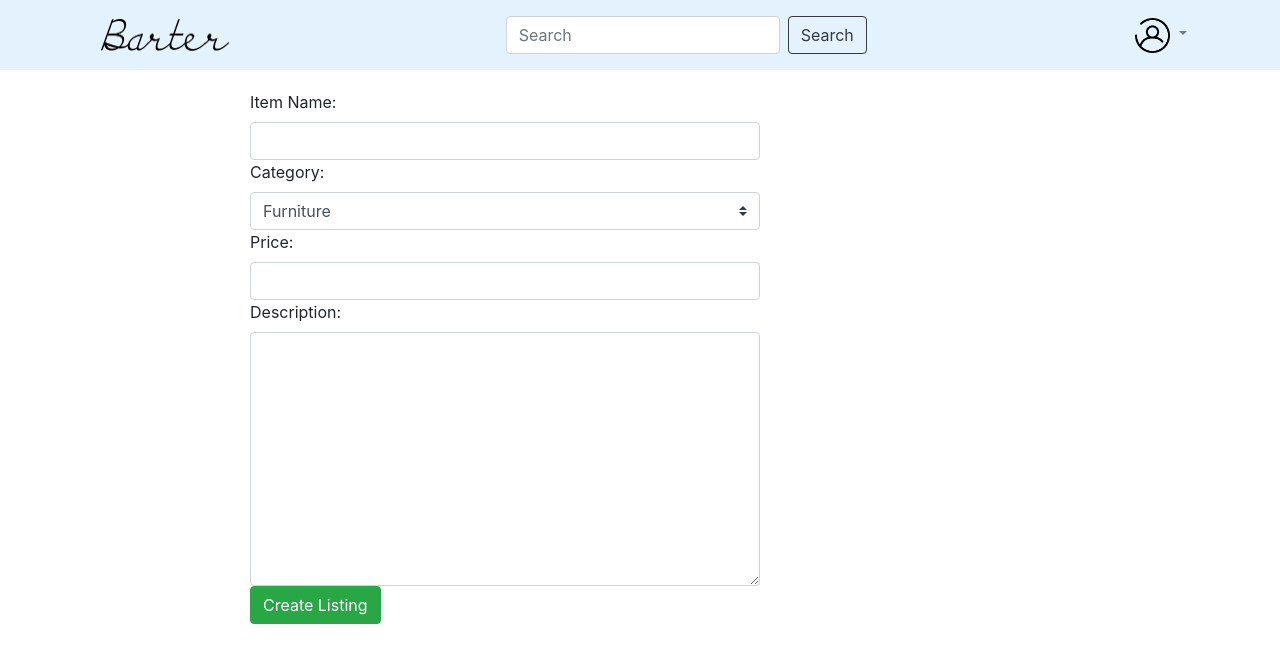
After one commit to Joseph-Q-Nguyen/Barter, a Django app: page /createlisting in a window 1280 px wide. The commit adds this page. Shown: the top 663 px of the page. Run offline with Django 3.2, Linux system fonts and the light colour scheme; some libraries are stand-ins or nearby versions.

Commit message:
added new listing page for logged in users

```diff
--- a/Barter/main_app/forms.py
+++ b/Barter/main_app/forms.py
@@ -29,3 +29,29 @@ class RegisterForm(forms.Form):
 			raise ValidationError("Email domain must belong to San Jose State University")
 		if password != confirm_password:
 			raise ValidationError("Passwords do not match.")
+
+class ListingForm(forms.Form):
+	FN = 'FN'
+	BK = 'BK'
+	ED = 'ED'
+	DG = 'DG'
+	AP = 'AP'
+	AC = 'AC'
+	SH = 'SH'
+	ST = 'ST'
+
+	categories=	[
+		(FN, 'Furniture'),
+		(BK, 'Book'),
+		(ED, 'Electronic Device'),
+		(DG, 'Digital Good'),
+		(AP, 'Apparel'),
+		(SH, 'Shoes'),
+		(AC, 'Accessories'),
+		(ST, 'College Supply')
+	]
+
+	name= forms.CharField(label='Item Name', widget=text_widget)
+	category=forms.CharField(label='Category', widget=forms.Select(attrs={'class':'custom-select'}, choices=categories))
+	price=forms.DecimalField(label='Price', widget=forms.NumberInput(attrs={'class':"form-control"}))
+	description=forms.CharField(label='Description', widget=forms.Textarea(attrs={'class':'form-control'}))
--- a/Barter/main_app/urls.py
+++ b/Barter/main_app/urls.py
@@ -4,5 +4,6 @@ from main_app import views
 urlpatterns = [
     path('', views.index, name='index'),
     path('login', views.login_user, name='login_user'),
-    path('logout', views.logout_user, name='logout_user')
+    path('logout', views.logout_user, name='logout_user'),
+    path('createlisting', views.createlisting, name='createlisting')
 ]
--- a/Barter/main_app/views.py
+++ b/Barter/main_app/views.py
@@ -2,7 +2,7 @@ from django.shortcuts import render, redirect
 from django.urls import reverse
 from django.forms import ValidationError
 from django.contrib.auth import authenticate, login, logout
-from .forms import LoginForm, RegisterForm
+from .forms import LoginForm, RegisterForm, ListingForm
 from .models import Item
 from django.contrib.auth.models import User
 
@@ -67,3 +67,8 @@ def login_user(request):
 def logout_user(request):
 	logout(request)
 	return index(request)
+
+def createlisting(request):
+	form = ListingForm()
+	context = {'form': form}
+	return render(request, "sell.html", context=context)
--- a/Barter/templates/base.html
+++ b/Barter/templates/base.html
@@ -35,6 +35,7 @@
                   {% if logged_in %}
                     <a class="dropdown-item" href="#">Hello, {{ user.get_short_name }}</a>
                     <a class="dropdown-item" href="#">Wishlist</a>
+                    <a class="dropdown-item" href="{% url 'createlisting' %}">Sell an Item</a>
                     <div class="dropdown-divider"></div>
                     <a class="dropdown-item" href="{% url 'logout_user' %}">Logout</a>
                   {% else %}
--- /dev/null
+++ b/Barter/templates/sell.html
@@ -0,0 +1,8 @@
+{% extends "base.html" %}
+{%block content%}
+	<form method = 'POST'>
+	{%csrf_token%}
+	{{form}}
+	<button type = 'submit' class='btn btn-success'>Create Listing</button>
+</form>
+{%endblock%}
```
Also changed, not shown: Barter/db.sqlite3.
